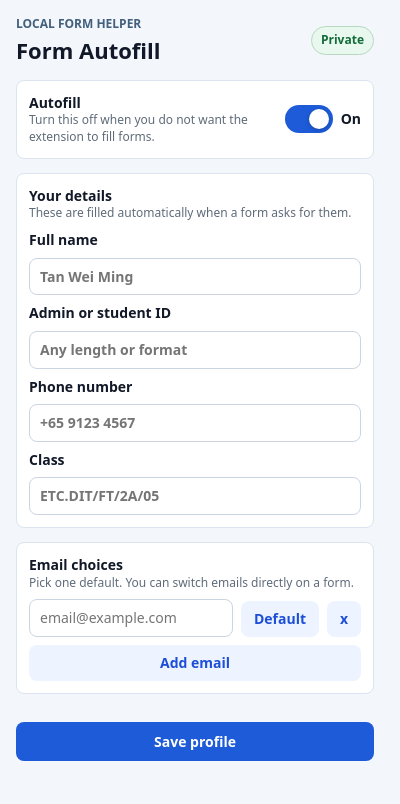
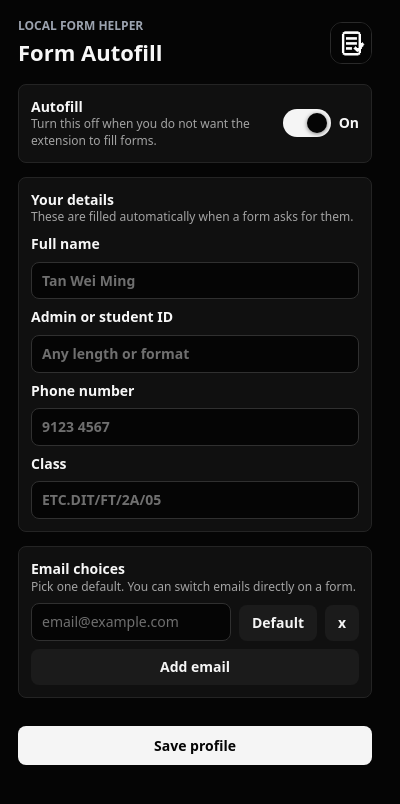
Before and after one commit to chonghaoooi/auto-fill-forms, a browser extension: page src/popup.html in a window 400 px wide. Drawn offline with Linux system fonts and the light colour scheme.

Commit message:
Polish dark UI and extension branding
Add black icon assets, wire them into the extension manifest, switch the popup and inline email picker to a simple dark UI, remove the country-code phone placeholder, and document the project for GitHub.

Constraint: User requested a simple black polished design, extension icon support, a proper README, dark mode UI, and phone placeholder without 65.

Rejected: Generated raster-only icon | A deterministic vector source with exported PNG sizes gives sharper extension assets.

Confidence: high

Scope-risk: moderate

Directive: Keep the extension local-only and dependency-free at runtime; update README and dist whenever UI/runtime behavior changes.

Tested: npm test; node --check dist/background.js dist/defaults.js dist/popup.js dist/content.js; manifest parse and icon wiring check; rg found no Ollama/model runtime references.

Not-tested: Manual Chrome Web Store packaging or live browser screenshot QA.

```diff
--- a/package.json
+++ b/package.json
@@ -1,6 +1,6 @@
 {
   "name": "local-ai-form-autofill",
-  "version": "0.1.0",
+  "version": "0.2.0",
   "private": true,
   "scripts": {
     "build": "tsc",
--- a/src/popup.css
+++ b/src/popup.css
@@ -5,20 +5,20 @@
 body {
   width: 390px;
   margin: 0;
-  color: #111827;
-  background: #f3f6fb;
+  color: #f7f7f7;
+  background: #050505;
   font: 14px/1.4 system-ui, -apple-system, BlinkMacSystemFont, "Segoe UI", sans-serif;
 }
 
 main {
-  padding: 16px;
+  padding: 18px;
 }
 
 .hero {
   display: flex;
   align-items: center;
   justify-content: space-between;
-  margin-bottom: 14px;
+  margin-bottom: 16px;
 }
 
 h1 {
@@ -29,20 +29,18 @@ h1 {
 
 .eyebrow {
   margin: 0 0 2px;
-  color: #42607d;
+  color: #9ca3af;
   font-size: 12px;
   font-weight: 750;
   text-transform: uppercase;
 }
 
-.status-pill {
-  border: 1px solid #b8d7c0;
-  border-radius: 999px;
-  padding: 5px 9px;
-  color: #126b38;
-  background: #e9f8ee;
-  font-size: 12px;
-  font-weight: 750;
+.brand-icon {
+  width: 42px;
+  height: 42px;
+  border: 1px solid #2a2a2a;
+  border-radius: 12px;
+  background: #050505;
 }
 
 form,
@@ -64,7 +62,7 @@ label,
 .help-text,
 .field-help {
   margin: 0;
-  color: #5f6b7a;
+  color: #a3a3a3;
   font-size: 12px;
   font-weight: 400;
 }
@@ -75,10 +73,10 @@ label,
 }
 
 .panel {
-  border: 1px solid #dce4ef;
+  border: 1px solid #242424;
   border-radius: 8px;
   padding: 12px;
-  background: #ffffff;
+  background: #101010;
 }
 
 .switch-panel {
@@ -90,29 +88,35 @@ input,
 button,
 select {
   width: 100%;
-  border: 1px solid #cbd5e1;
+  border: 1px solid #303030;
   border-radius: 8px;
   padding: 8px 10px;
+  color: #f7f7f7;
+  background: #050505;
   font: inherit;
 }
 
 input:focus {
-  border-color: #2563eb;
-  box-shadow: 0 0 0 3px rgba(37, 99, 235, 0.14);
+  border-color: #f5f5f5;
+  box-shadow: 0 0 0 3px rgba(255, 255, 255, 0.12);
   outline: 0;
+}
+
+input::placeholder {
+  color: #6f6f6f;
 }
 
 button {
   border: 0;
-  color: white;
-  background: #1d5bd8;
+  color: #050505;
+  background: #f5f5f5;
   cursor: pointer;
   font-weight: 700;
 }
 
 button[type="button"] {
-  color: #1d4ed8;
-  background: #edf4ff;
+  color: #f5f5f5;
+  background: #1b1b1b;
 }
 
 .email-row {
@@ -132,23 +136,23 @@ button[type="button"] {
 
 #errors {
   margin: 0;
-  color: #b00020;
+  color: #ff8a8a;
 }
 
 #status {
   min-height: 20px;
   margin: 0;
-  color: #287d3c;
+  color: #a7f3d0;
 }
 
 .advanced {
-  border-top: 1px solid #e5eaf1;
+  border-top: 1px solid #242424;
   padding-top: 8px;
 }
 
 .advanced summary {
   cursor: pointer;
-  color: #31506f;
+  color: #d4d4d4;
   font-weight: 700;
 }
 
@@ -176,7 +180,7 @@ button[type="button"] {
   width: 48px;
   height: 28px;
   border-radius: 999px;
-  background: #cbd5e1;
+  background: #333333;
   transition: background 160ms ease;
 }
 
@@ -189,14 +193,15 @@ button[type="button"] {
   height: 20px;
   border-radius: 999px;
   background: #ffffff;
-  box-shadow: 0 1px 4px rgba(15, 23, 42, 0.28);
+  box-shadow: 0 1px 4px rgba(0, 0, 0, 0.5);
   transition: transform 160ms ease;
 }
 
 .switch input:checked + .slider {
-  background: #1d5bd8;
+  background: #f5f5f5;
 }
 
 .switch input:checked + .slider::after {
   transform: translateX(20px);
+  background: #050505;
 }
--- a/src/popup.html
+++ b/src/popup.html
@@ -13,7 +13,7 @@
           <p class="eyebrow">Local form helper</p>
           <h1>Form Autofill</h1>
         </div>
-        <span class="status-pill">Private</span>
+        <img class="brand-icon" src="../assets/icon-48.png" alt="">
       </header>
       <form id="profile-form" novalidate>
         <section class="panel switch-panel">
@@ -42,7 +42,7 @@
           </label>
           <label>
             Phone number
-            <input id="phoneNumber" name="phoneNumber" autocomplete="tel" placeholder="+65 9123 4567">
+            <input id="phoneNumber" name="phoneNumber" autocomplete="tel" placeholder="9123 4567">
           </label>
           <label>
             Class
```
Also changed, not shown: src/content.ts (+11 -11 lines), README.md (added), assets/icon-128.png (added), assets/icon-16.png (added), assets/icon-32.png (added), assets/icon-48.png (added), assets/icon.svg (added), dist/content.js, manifest.json, 1 other file.
